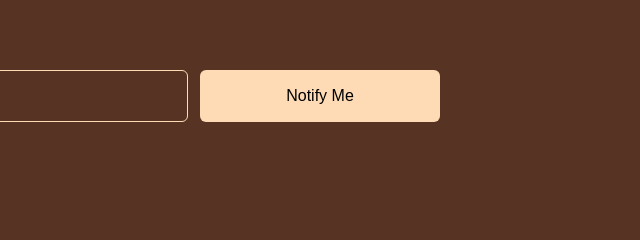
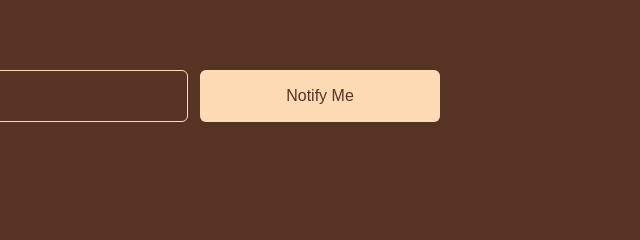
Before and after one commit to Dawlz/TitobyChefYemss, a website: page public/index.html in a window 1280 px wide. Shown: the part 508-748 px from the top of the page, 538-1178 px from the left. Drawn offline with Linux system fonts and the light colour scheme.

Commit message:
button font colour changed

```diff
--- a/public/style.css
+++ b/public/style.css
@@ -118,7 +118,7 @@ button {
   min-width: 120px;
   height: 52px;
   background-color: var(--accent);
-  color: #000;
+  color: var(--bg);
   border: none;
   border-radius: 6px;
   font-size: 16px;
```
